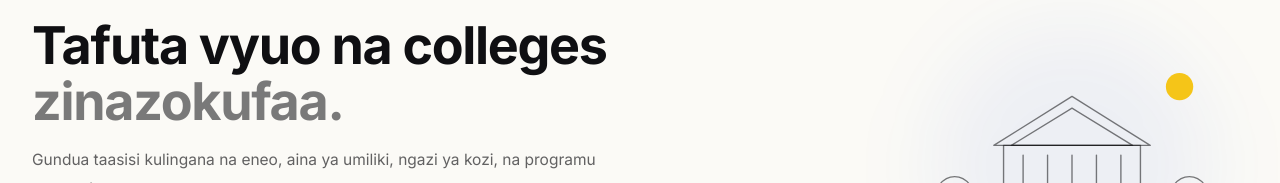
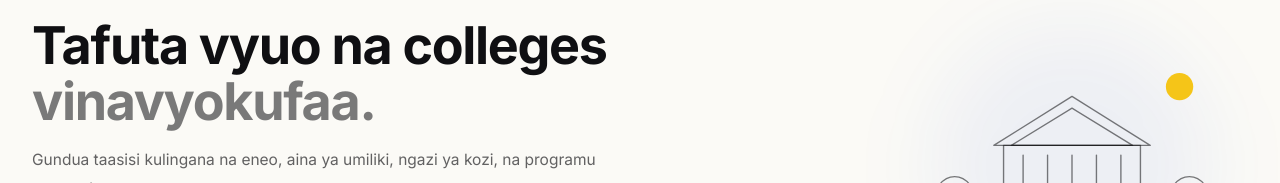
Before and after one commit to hassanayn/kozi-ipi, a Next.js app: page /vyuo in a window 1280 px wide. Shown: the part 145-328 px from the top of the page. Built offline with nearby package versions, Linux system fonts and the light colour scheme; no server answers.

Commit message:
fix: adjust vyuo hero copy

```diff
--- a/components/vyuo/vyuo-page-client.tsx
+++ b/components/vyuo/vyuo-page-client.tsx
@@ -184,7 +184,7 @@ function VyuoHero({
           <h1 className="mt-4 max-w-full break-words text-[31px] font-bold leading-[1.08] tracking-tight sm:text-[52px]">
             Tafuta vyuo na colleges
             <br />
-            <span className="text-brand-ink/55">zinazokufaa.</span>
+            <span className="text-brand-ink/55">vinavyokufaa.</span>
           </h1>
           <p className="mt-4 max-w-full text-[15.5px] leading-7 text-brand-ink/65 sm:max-w-xl">
             Gundua taasisi kulingana na eneo, aina ya umiliki, ngazi ya kozi, na programu wanazotoa.
```
